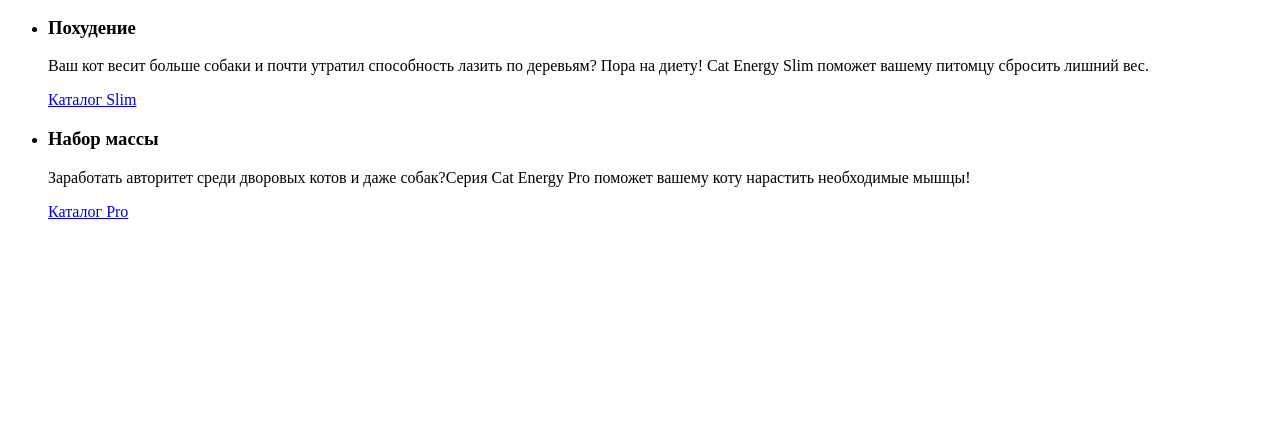
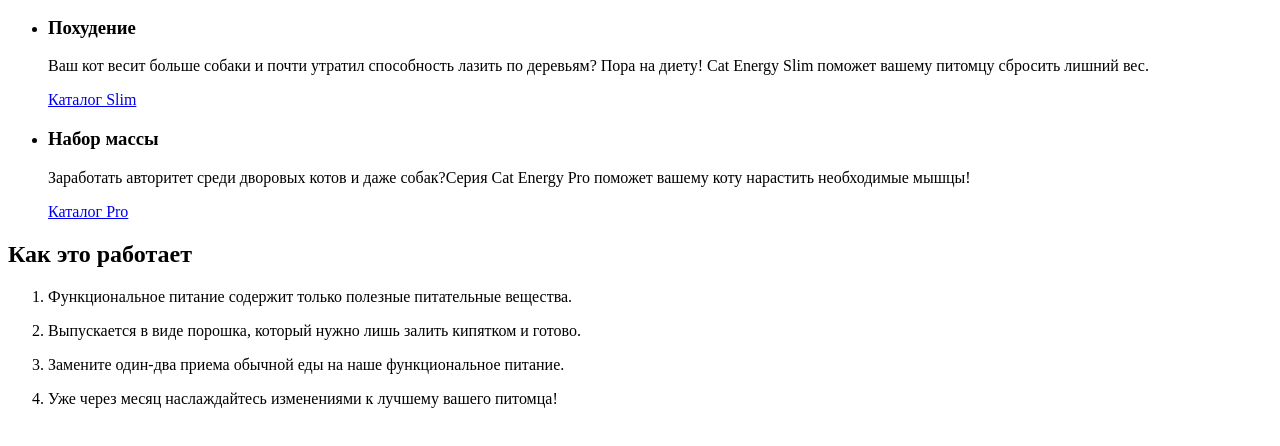
Before and after one commit to ArkBriz/Cat-Energy, a website: page source/index.html in a window 1280 px wide. Shown: the part 268-714 px from the top of the page. Drawn offline with Linux system fonts and the light colour scheme.

Commit message:
Add advantages section markup in index.html

```diff
--- a/source/index.html
+++ b/source/index.html
@@ -49,6 +49,24 @@
         </li>
       </ul>
     </section>
+
+    <section class="advantages">
+      <h2 class="advantages__title">Как это работает</h2>
+      <ol class="advantages__list">
+        <li class="advantages__item">
+          <p class="advantages__text">Функциональное питание содержит только полезные питательные вещества.</p>
+        </li>
+        <li class="advantages__item">
+          <p class="advantages__text">Выпускается в виде порошка, который нужно лишь залить кипятком и готово.</p>
+        </li>
+        <li class="advantages__item">
+          <p class="advantages__text">Замените один-два приема обычной еды на наше функциональное питание.</p>
+        </li>
+        <li class="advantages__item">
+          <p class="advantages__text">Уже через месяц наслаждайтесь изменениями к лучшему вашего питомца!</p>
+        </li>
+      </ol>
+    </section>
   </main>
 </body>
 </html>
```
